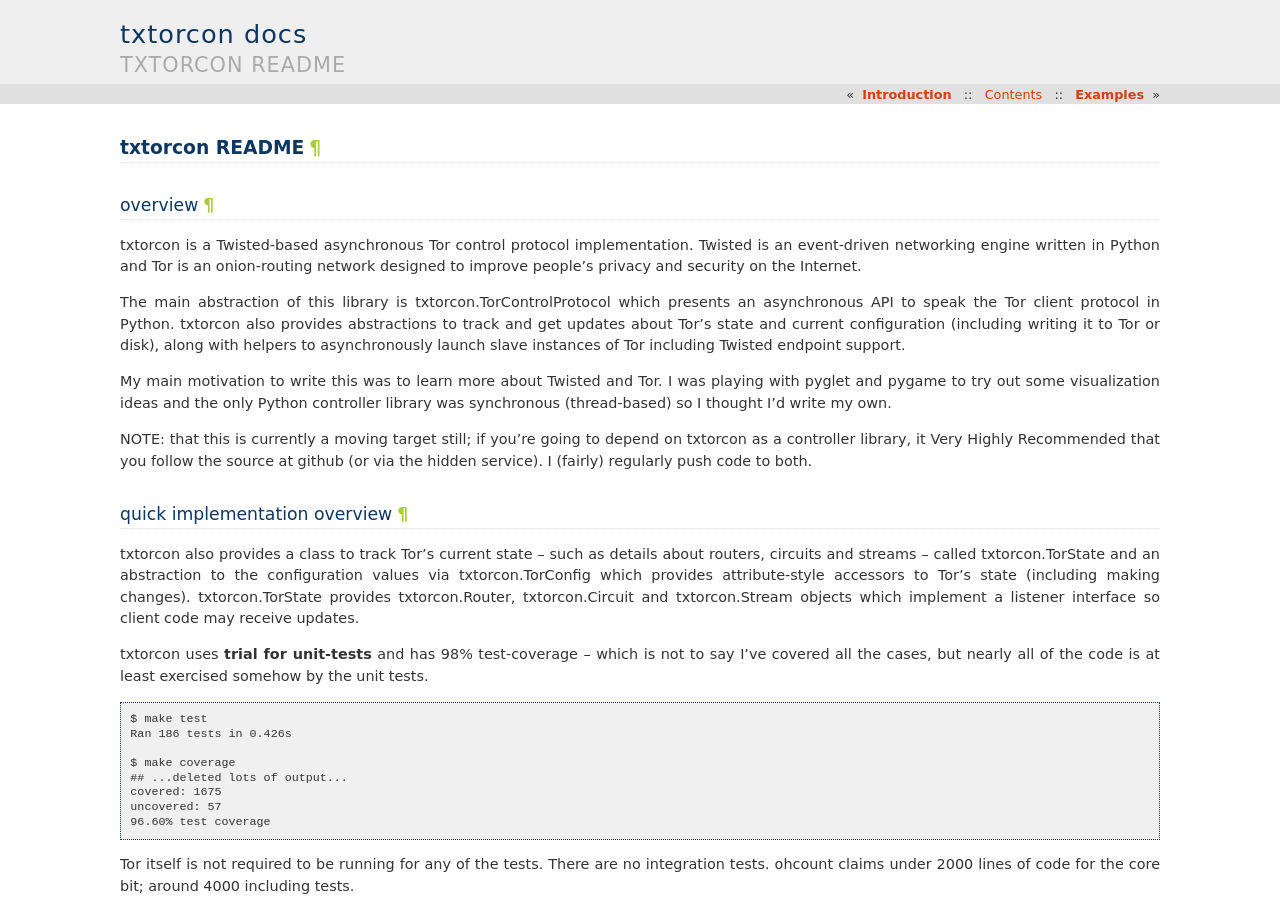
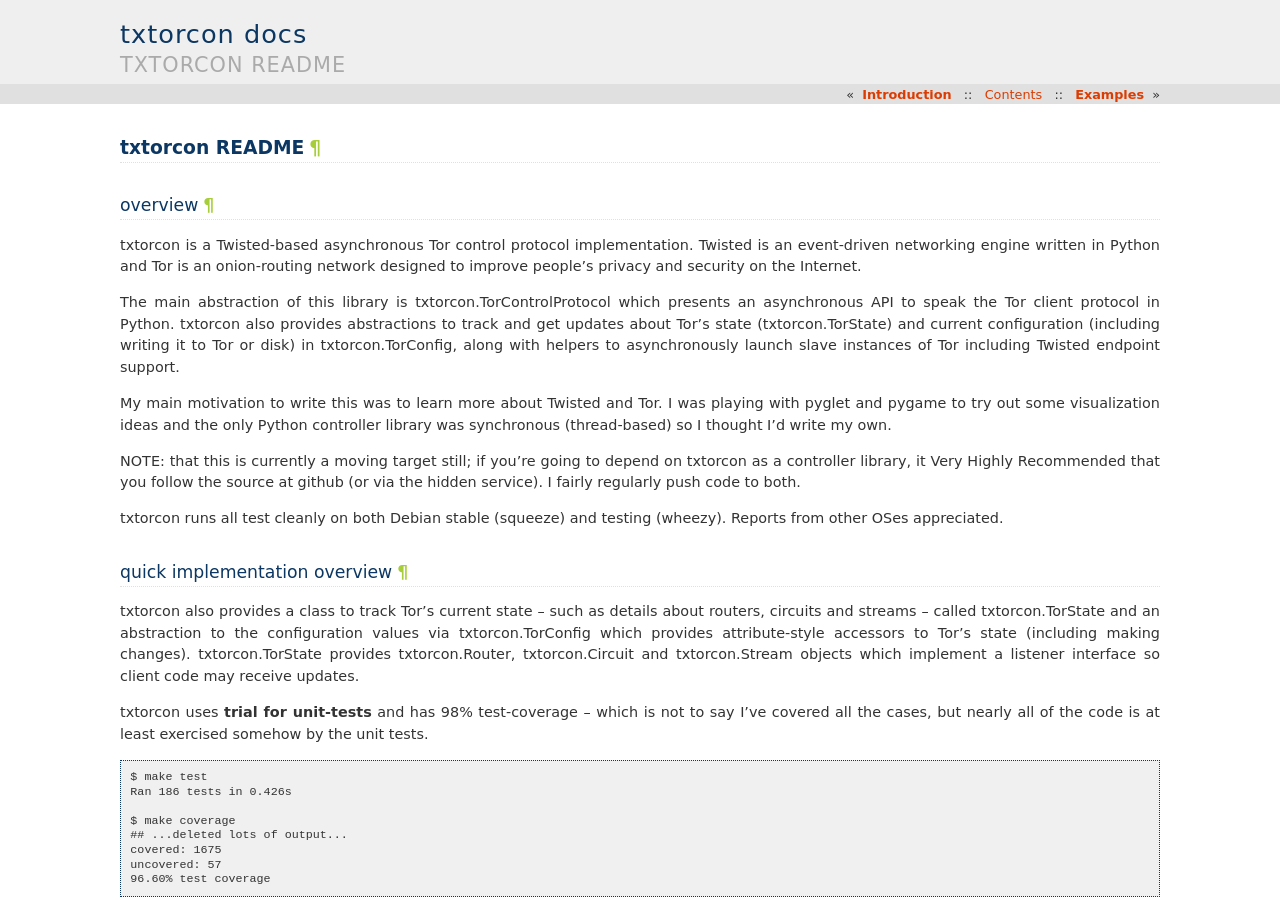
Before and after one commit to meejah/txtorcon, a Sphinx documentation site: the page built from docs/README.rst, in a window 1280 px wide and 900 px high. Built offline with Sphinx 7.4.7, drawn with Linux system fonts in a browser that asks for light colours.

Commit message:
fix builder for docs, fix README for readthedocs

```diff
--- a/docs/README.rst
+++ b/docs/README.rst
@@ -12,9 +12,10 @@
 The main abstraction of this library is txtorcon.TorControlProtocol
 which presents an asynchronous API to speak the Tor client protocol in
 Python. txtorcon also provides abstractions to track and get updates
-about Tor's state and current configuration (including writing it to Tor
-or disk), along with helpers to asynchronously launch slave instances of
-Tor including Twisted endpoint support.
+about Tor's state (txtorcon.TorState) and current configuration
+(including writing it to Tor or disk) in txtorcon.TorConfig, along with
+helpers to asynchronously launch slave instances of Tor including
+Twisted endpoint support.
 
 My main motivation to write this was to learn more about Twisted and
 Tor. I was playing with pyglet and pygame to try out some visualization
@@ -24,7 +25,10 @@
 NOTE: that this is currently a moving target still; if you're going to
 depend on txtorcon as a controller library, it Very Highly Recommended
 that you follow the source at github (or via the hidden service). I
-(fairly) regularly push code to both.
+fairly regularly push code to both.
+
+txtorcon runs all test cleanly on both Debian stable (squeeze) and
+testing (wheezy). Reports from other OSes appreciated.
 
 quick implementation overview
 -----------------------------
```
Also changed, not shown: 1 other file.
